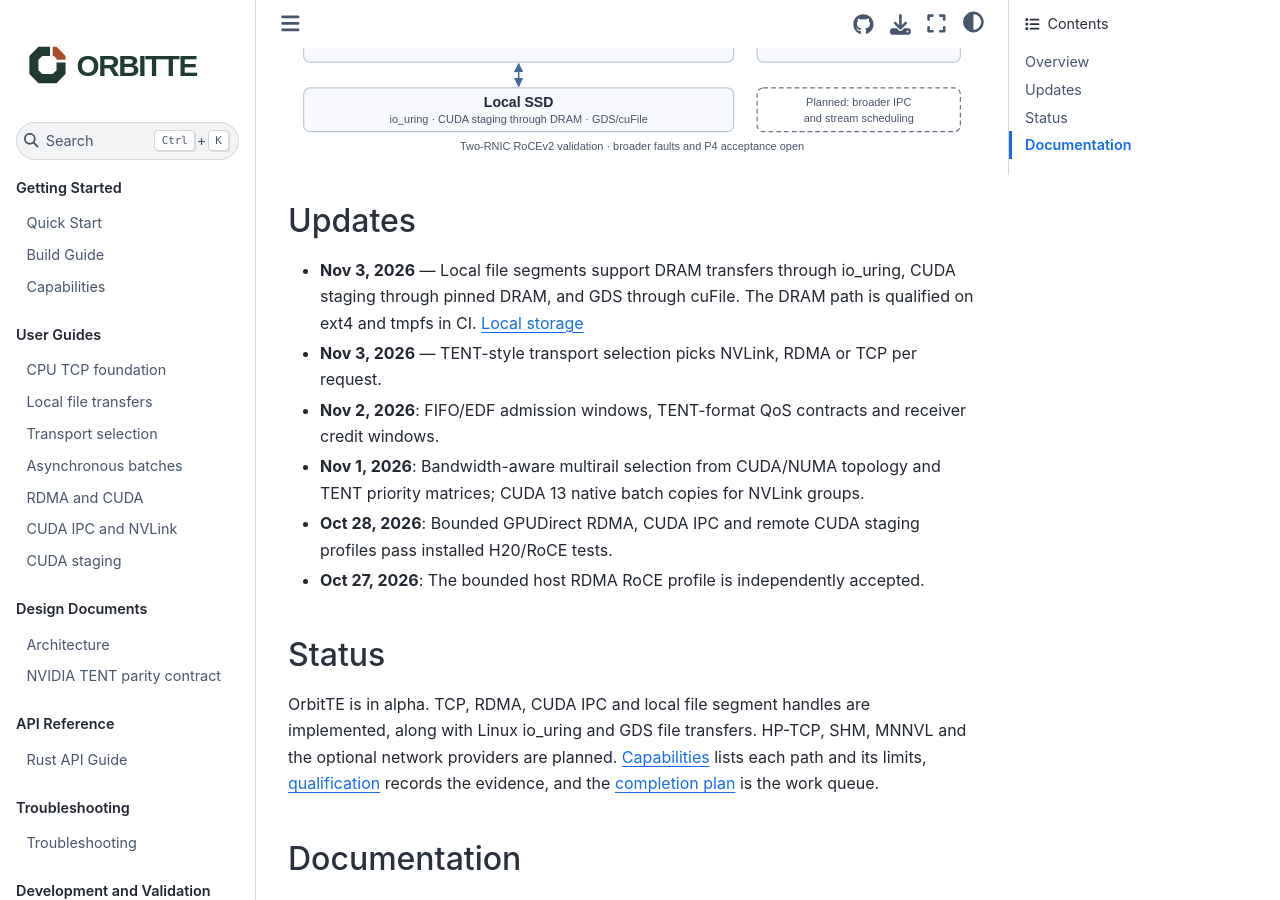
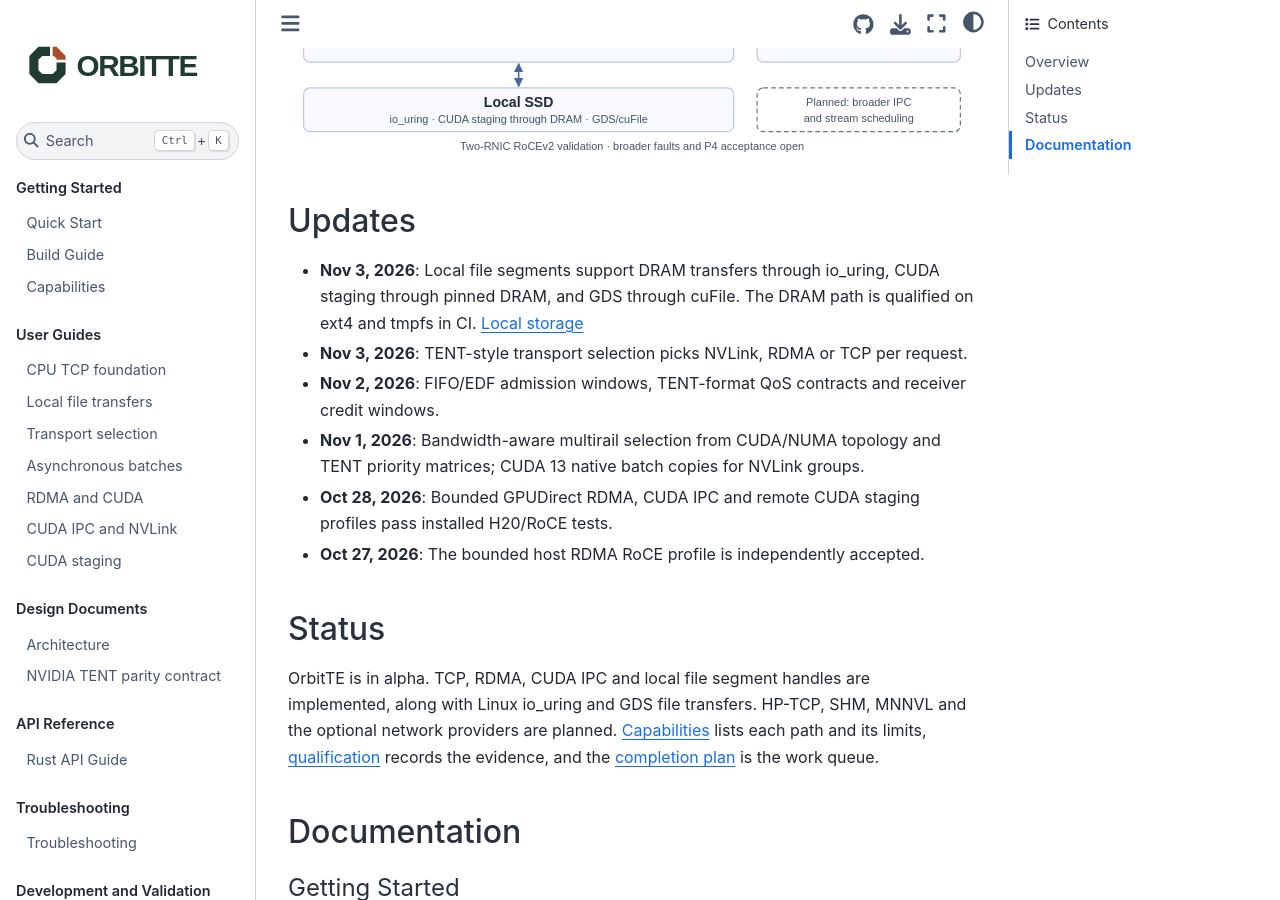
Before and after one commit to OrbitInfra/OrbitTE, a Sphinx documentation site: the page built from docs/index.md, in a window 1280 px wide and 900 px high, scrolled down 846 px. Built offline with Sphinx 7.4.7 and the Sphinx Book theme 1.1.4, drawn with Linux system fonts in a browser that asks for light colours.

```diff
--- a/docs/index.md
+++ b/docs/index.md
@@ -29,10 +29,10 @@ boundaries, implemented in Rust with no Mooncake C++ dependency.
 
 ## Updates
 
-- **Nov 3, 2026** — Local file segments support DRAM transfers through io_uring,
+- **Nov 3, 2026**: Local file segments support DRAM transfers through io_uring,
   CUDA staging through pinned DRAM, and GDS through cuFile. The DRAM path is
   qualified on ext4 and tmpfs in CI. [Local storage](storage.md)
-- **Nov 3, 2026** — TENT-style transport selection picks NVLink, RDMA or TCP
+- **Nov 3, 2026**: TENT-style transport selection picks NVLink, RDMA or TCP
   per request.
 - **Nov 2, 2026**: FIFO/EDF admission windows, TENT-format QoS contracts and
   receiver credit windows.
```
Also changed, not shown: README.md (+4 -1 lines), docs/qualification.md (+3 -0 lines), docs/_static/architecture.svg.
